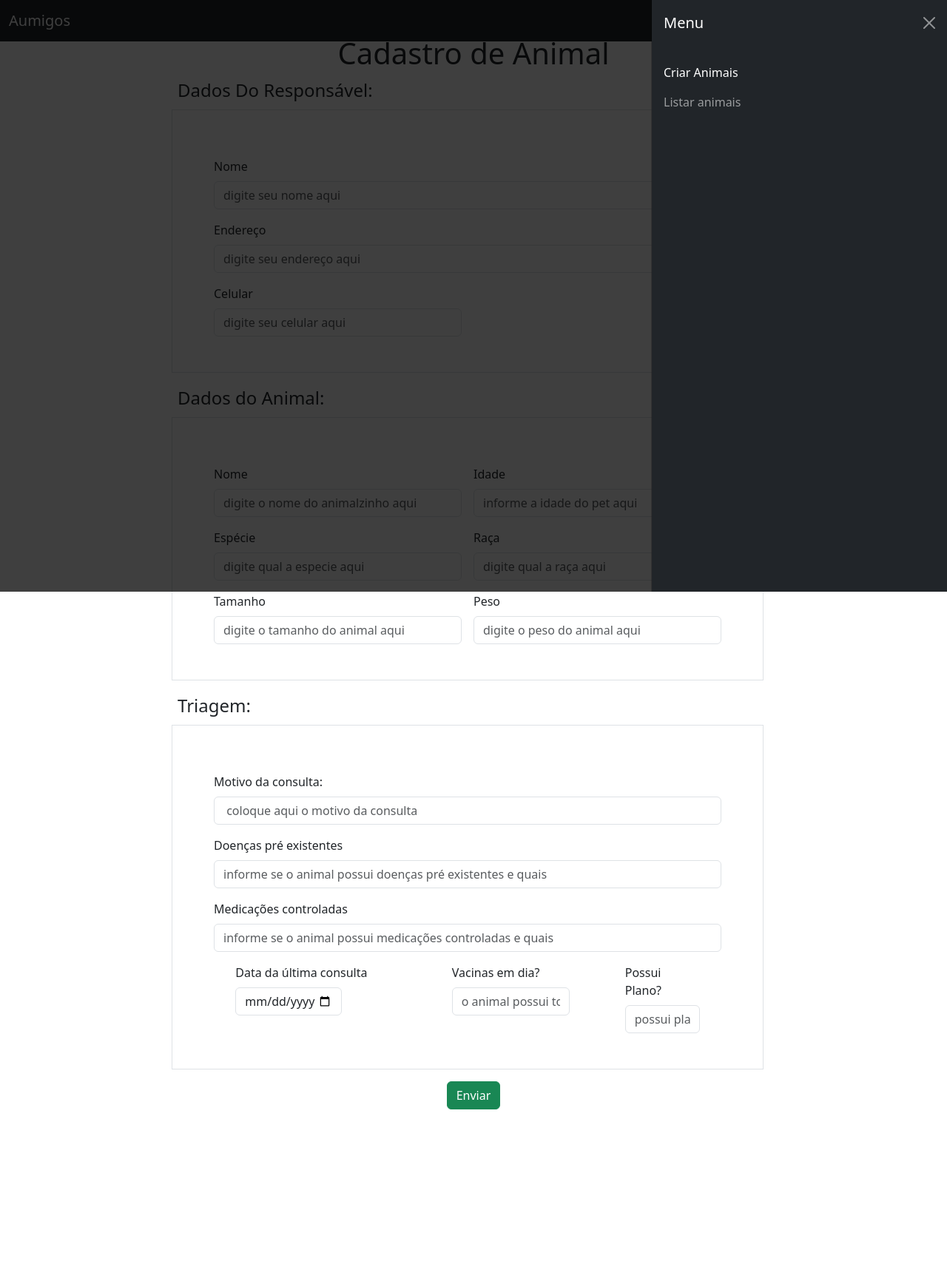
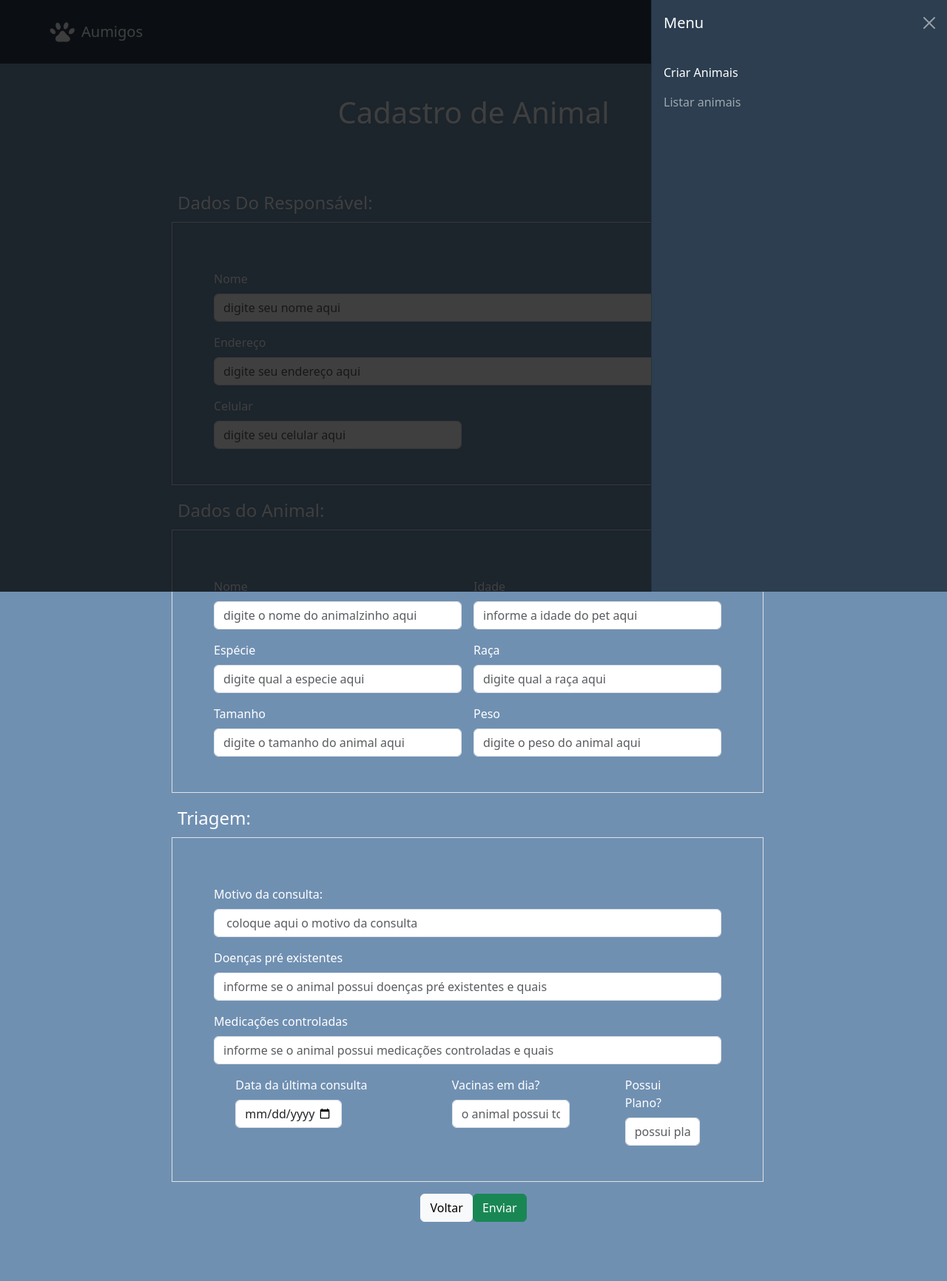
Before and after one commit to Anacssouza/CRUDphp, a PHP site: page /?page=novo in a window 1280 px wide, after a click that opens the changed part. Shown: the whole page at 74% size. Before the commit the page ends 1500 px from the top, so only its background shows below. Run offline with PHP 8.4, Linux system fonts and the light colour scheme.

Commit message:
front principal pronto

```diff
--- /dev/null
+++ b/assets/css/style.css
@@ -0,0 +1,47 @@
+body {
+    background-color: #7090b2;
+
+}
+
+.botaoEditar, .botaoExcluir {
+    width: 30px;
+}
+
+table{
+    text-align: center;
+    box-shadow: -15px 27px 69px rgba(0,0,0,0.3);
+}
+
+.tituloListagem, .tituloEdicao, .tituloCriacao {
+    color: white;
+    text-align: center;
+    margin: 5rem;
+
+}
+
+.table-rounded {
+    border-radius: 20px; /* ou outro valor desejado */
+    overflow: hidden;
+}
+
+.table-hover>tbody>tr:hover>* {
+    background-color: #b9d5f3;
+}
+
+.nav {
+    background-color: #2c3e50;
+    padding: 1rem 3rem;
+
+}
+
+.form {
+    color: white;
+    margin-bottom: 5rem;
+
+}
+
+.textoInicial {
+    color: white;
+    text-align: center;
+
+}
--- a/criarAnimais.php
+++ b/criarAnimais.php
@@ -7,14 +7,15 @@
     <link href="https://cdn.jsdelivr.net/npm/bootstrap@5.3.2/dist/css/bootstrap.min.css" rel="stylesheet" integrity="sha384-T3c6CoIi6uLrA9TneNEoa7RxnatzjcDSCmG1MXxSR1GAsXEV/Dwwykc2MPK8M2HN" crossorigin="anonymous">
     <script src="https://cdn.jsdelivr.net/npm/bootstrap@5.3.2/dist/js/bootstrap.bundle.min.js" integrity="sha384-C6RzsynM9kWDrMNeT87bh95OGNyZPhcTNXj1NW7RuBCsyN/o0jlpcV8Qyq46cDfL" crossorigin="anonymous"></script>
 
+    <link rel="stylesheet" href="assets/css/style.css">
+
 </head>
 <body>
 
 
+    <h1  class="mt-6 tituloCriacao "> Cadastro de Animal </h1>
 
-    <h1 style='text-align: center;' class="mt-6"> Cadastro de Animal </h1>
-
-    <form action="?page=salvar" class="row g-3" method="post" >
+    <form action="?page=salvar" class="row g-3 form" method="post" >
         <input type="hidden" name="acao" value="cadastrar">
 
         <div style='display: flex; flex-direction: row; align-items: center; justify-content: center;'>
@@ -102,7 +103,9 @@
             </div>
         </div>
         <div style='display: flex; flex-direction: row; align-items: center; justify-content: center;'>
+            <a class="btn btn-light" href="?page=listar" > Voltar </a>
             <input type="submit" value="Enviar"  class="btn btn-success">
+
         </div>
 
     </form>
--- a/index.php
+++ b/index.php
@@ -4,19 +4,23 @@
     <meta charset="UTF-8">
     <meta name="viewport" content="width=device-width, initial-scale=1.0">
     <title> Aumigos - Inicial </title>
+    <link rel="shortcut icon" href="assets/img/logo.png" type="image/x-icon">
 
     <link href="https://cdn.jsdelivr.net/npm/bootstrap@5.3.2/dist/css/bootstrap.min.css" rel="stylesheet" integrity="sha384-T3c6CoIi6uLrA9TneNEoa7RxnatzjcDSCmG1MXxSR1GAsXEV/Dwwykc2MPK8M2HN" crossorigin="anonymous">
     <script src="https://cdn.jsdelivr.net/npm/bootstrap@5.3.2/dist/js/bootstrap.bundle.min.js" integrity="sha384-C6RzsynM9kWDrMNeT87bh95OGNyZPhcTNXj1NW7RuBCsyN/o0jlpcV8Qyq46cDfL" crossorigin="anonymous"></script>
+    <link rel="stylesheet" href="assets/css/style.css">
 
 </head>
 <body>
-    <nav class="navbar navbar-dark bg-dark fixed-top d-flex">
+    <nav class="navbar navbar-dark fixed-top d-flex nav">
         <div class="container-fluid">
-            <a class="navbar-brand text-start" href="#"> Aumigos </a>
+            <a class="navbar-brand text-start" style="display: flex; align-items: center;" href="index.php">
+                <img style="width: 50px;" src="assets/img/logo.png" alt="logo"> Aumigos
+            </a>
             <button class="navbar-toggler" type="button" data-bs-toggle="offcanvas" data-bs-target="#offcanvasDarkNavbar" aria-controls="offcanvasDarkNavbar" aria-label="Toggle navigation">
             <span class="navbar-toggler-icon"></span>
             </button>
-            <div class="offcanvas offcanvas-end text-bg-dark" tabindex="-1" id="offcanvasDarkNavbar" aria-labelledby="offcanvasDarkNavbarLabel">
+            <div class="offcanvas offcanvas-end" style='background: #2c3e50; color: white;' tabindex="-1" id="offcanvasDarkNavbar" aria-labelledby="offcanvasDarkNavbarLabel">
                 <div class="offcanvas-header">
                     <h5 class="offcanvas-title" id="offcanvasDarkNavbarLabel"> Menu </h5>
                     <button type="button" class="btn-close btn-close-white" data-bs-dismiss="offcanvas" aria-label="Close"></button>
@@ -56,9 +60,8 @@
                     include("editarAnimal.php");
                 break;
                 default:
-                    print "Bem vindos";
+                    print "<div style='display:flex; align-items:center; justify-content: center; height: calc(100vh - 50px);'><h1 style='color:white;'> Pagina inicial </h1></div>";
             }
-
             ?>
             </div>
         </div>
```
Also changed, not shown: editarAnimal.php (+6 -3 lines), listarAnimais.php (+21 -15 lines), assets/img/_edit.png (added), assets/img/logo.png (added), assets/img/trash.png (added).
